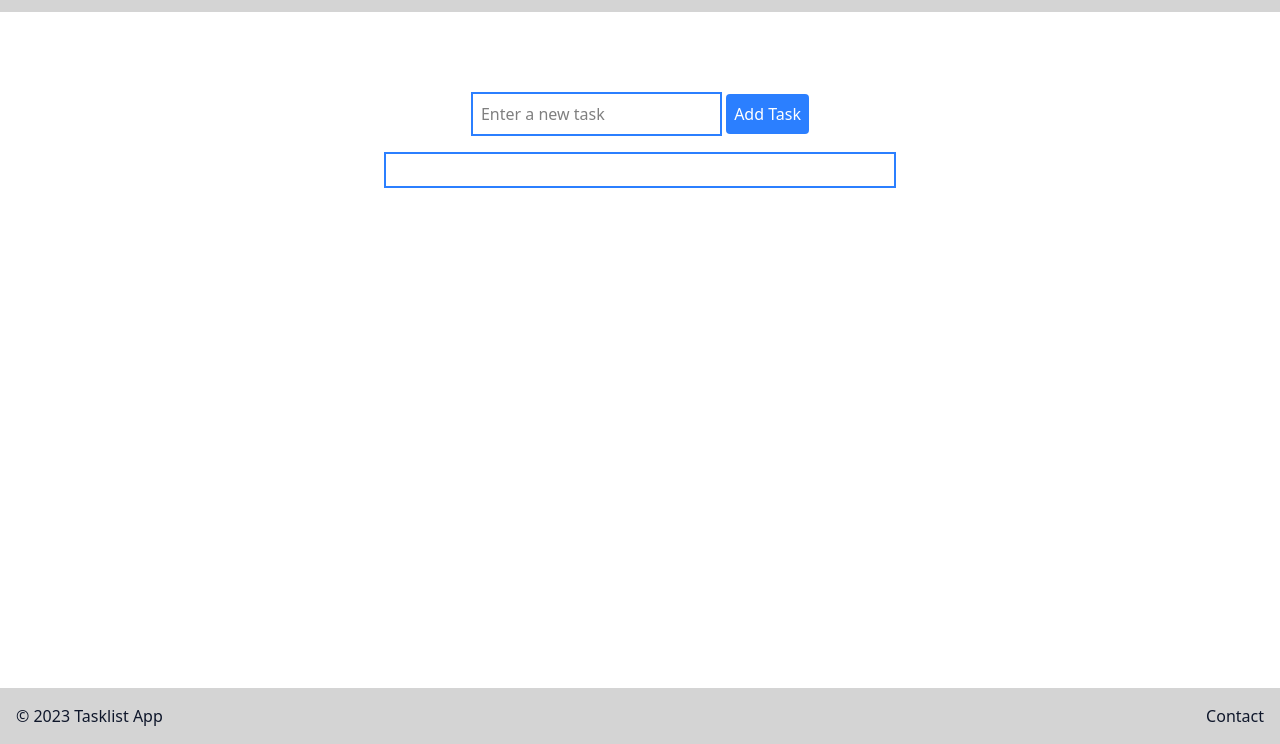
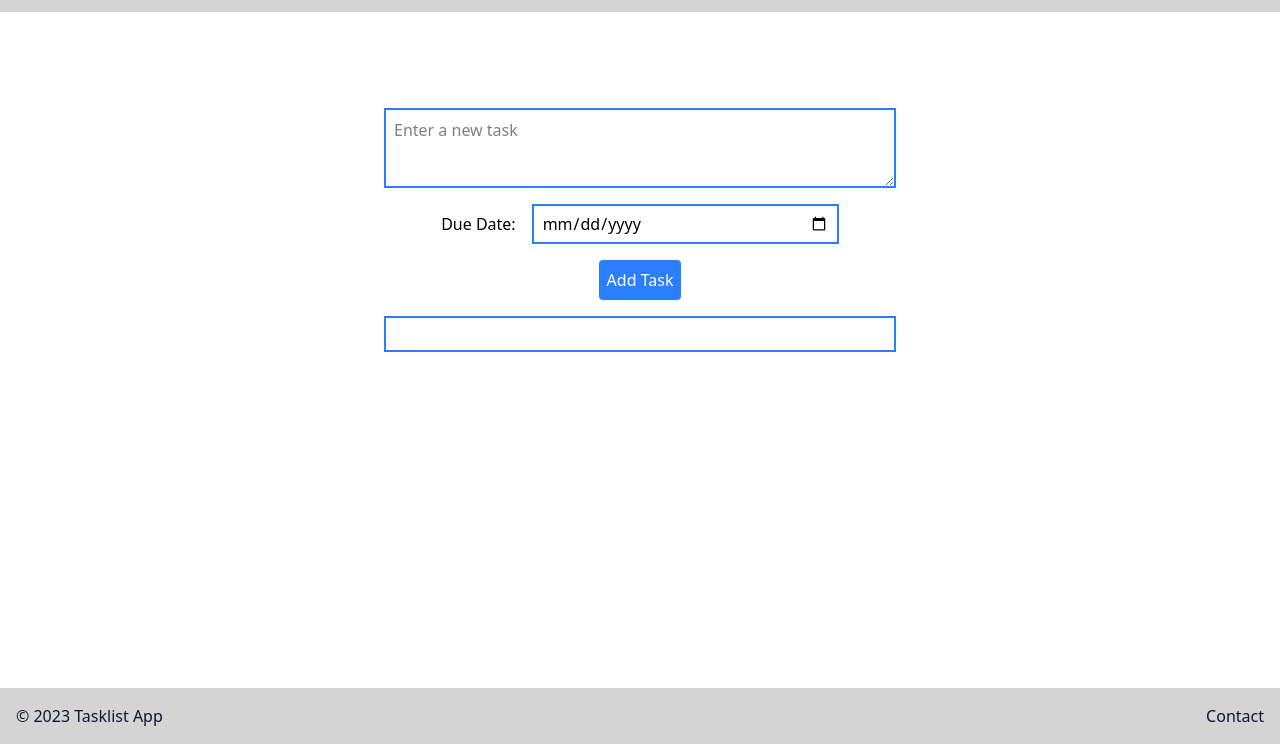
Before and after one commit to Ben-Cor/ITOnlineJSTasks, a website built with Vite: page tasklistapp/index.html in a window 1280 px wide. Shown: the part 56-800 px from the top of the page. Built offline with nearby package versions, Linux system fonts and the light colour scheme.

Commit message:
tasklist due date added

```diff
--- a/tasklistapp/index.html
+++ b/tasklistapp/index.html
@@ -17,9 +17,15 @@
 
     <!-- Main Content -->
     <main class="flex flex-col items-center justify-center pt-20">
-      <div>
-        <label for="tasksText"></label>
-        <input class="border-2 border-blue-500 p-2" type="text" id="tasksText" placeholder="Enter a new task" />
+      <div class="flex flex-col items-center justify-center gap-4 w-full">
+          <label for="tasksText"></label>
+          <textarea class="border-2 border-blue-500 p-2 h-[80px] w-[40%]" id="tasksText" placeholder="Enter a new task"></textarea>
+          <div class="w-[60%] flex items-center justify-center gap-4">
+            <label for="tasksDate">Due Date:</label>
+            <input type="date" class="border-2 border-blue-500 p-2 h-[40px] w-[40%]" id="tasksDate"/>
+          </div>
+
+
         <button onclick="addTask()" id="addTask" class="bg-blue-500 text-white p-2 rounded">Add Task</button>
       </div>
       <div id="taskList" class="flex justify-center items-center mt-4 border-2 border-blue-500 p-4 w-[40%]">
--- a/tasklistapp/src/main.js
+++ b/tasklistapp/src/main.js
@@ -3,7 +3,7 @@ import { task } from './task.js';
 
 export function addTask() {
     const taskDescription = document.getElementById('tasksText').value;
-    const taskDueDate = "TBC"; // Placeholder for due date, can be replaced with a date picker or input
+    const taskDueDate = document.getElementById('tasksDate').value; // Placeholder for due date, can be replaced with a date picker or input
     const taskPriority = "TBC"; // Placeholder for priority, can be replaced with a dropdown or input
     const newTask = new task(false, taskDescription, taskDueDate, taskPriority);
 
```
